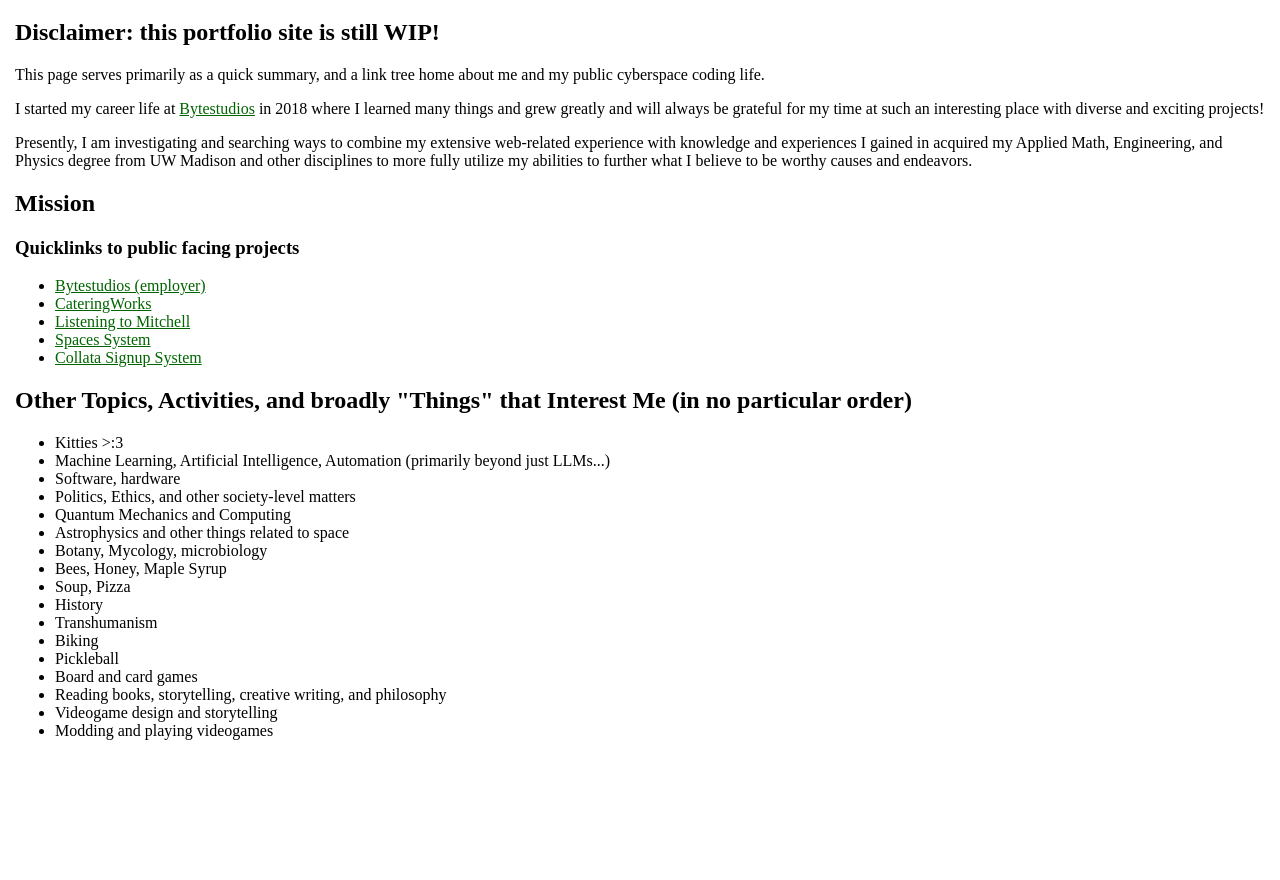
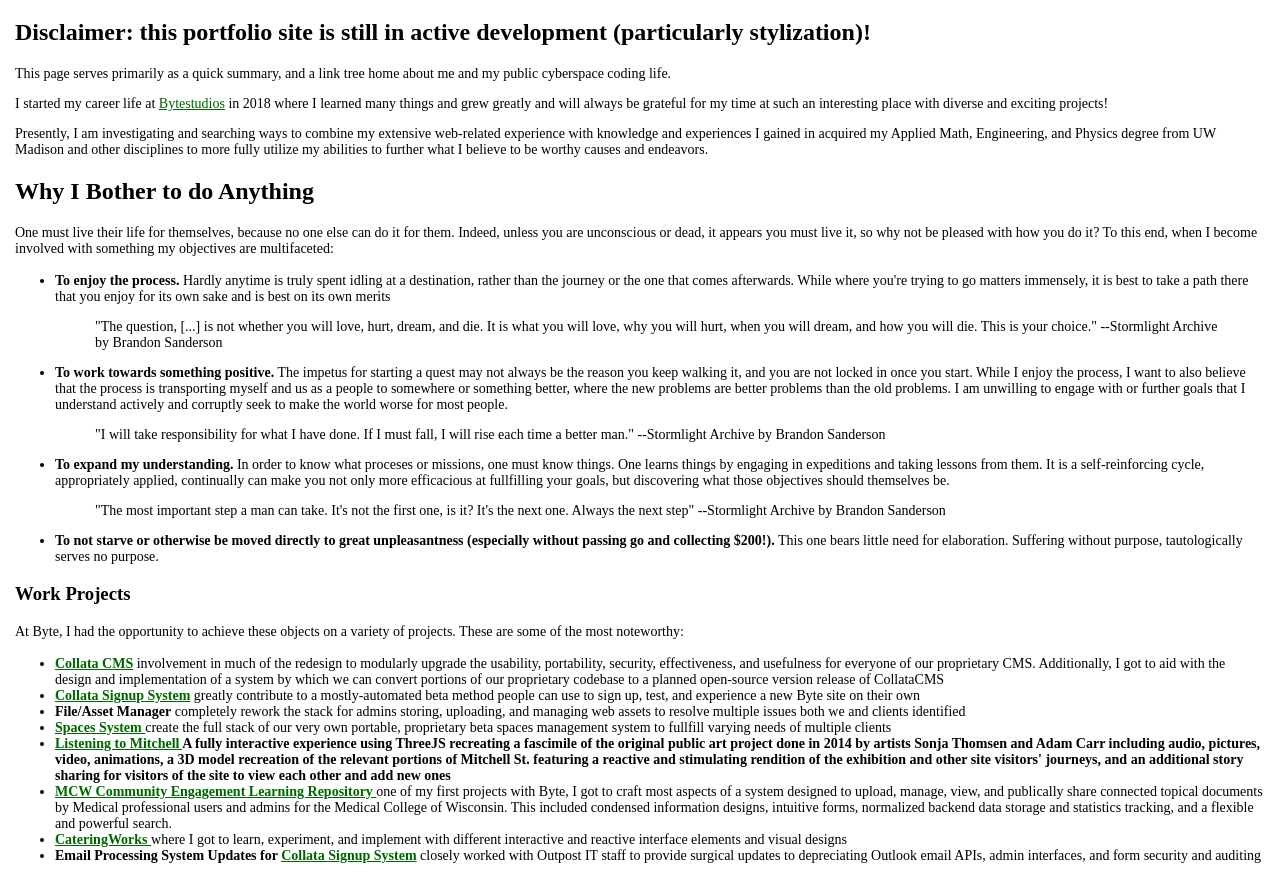
Before and after one commit to ryanatbyte/ryanatbyte.github.io, a plain HTML site: page index.html in a window 1280 px wide. Shown: the part 71-951 px from the top of the page. Before the commit the page ends 837 px from the top, so only its background shows below. Drawn offline with Linux system fonts and the light colour scheme.

Commit message:
Update index.html
initial set of content

```diff
--- a/index.html
+++ b/index.html
@@ -15,6 +15,10 @@
 				max-width: 1440px;
 				padding: 10px 15px;
 				margin: 0 auto;
+
+			}
+			p, li {
+				font-size: 14px;
 			}
 			a{
 				color: darkgreen;
@@ -34,19 +38,71 @@
 	<body class="no-js">
 		<h1>Hello world, I am Ryan! </h1>
 		<h2 class="js-hidden">Disclaimer: this page is best experienced with JavaScript enabled!</h2>
-		<h2>Disclaimer: this portfolio site is still WIP!</h2>
+		<h2>Disclaimer: this portfolio site is still in active development (particularly stylization)!</h2>
 		<p>This page serves primarily as a quick summary, and a link tree home about me and my public cyberspace coding life.</p>
 		<p>I started my career life at <a href="https://bytestudios.com">Bytestudios</a> in 2018 where I learned many things and grew greatly and will always be grateful for my time at such an interesting place with diverse and exciting projects!</p>
 		<p>Presently, I am investigating and searching ways to combine my extensive web-related experience with
 		knowledge and experiences I gained in acquired my Applied Math, Engineering, and Physics degree from UW Madison
 		and other disciplines to more fully utilize my abilities to further what I believe to be worthy causes and endeavors.</p>
 
+		<section>
+			<h2>Why I Bother to do Anything</h2>
+			<div class="description">
+				<p>One must live their life for themselves, because no one else can do it for them.
+			Indeed, unless you are unconscious or dead, it appears you must live it, so why not be pleased with how you do it?
+			To this end, when I become involved with something my objectives are multifaceted:
+					<ul>
+						<li><strong>To enjoy the process.</strong>  Hardly anytime is truly spent idling at a destination, rather than the journey or the one that comes afterwards.
+							While where you're trying to go matters immensely, it is best to take a path there that you enjoy for its own sake and is best on its own merits
+							<br/>
+							<blockquote>"The question, [...] is not whether you will love, hurt, dream, and die. It is what you will love, why you will hurt, when you will dream, and how you will die. This is your choice." --Stormlight Archive by Brandon Sanderson</blockquote>
+						</li>
+						<li><strong>To work towards something positive.</strong>  The impetus for starting a quest may not always be the reason you keep walking it, and you are not locked in once you start.
+						While I enjoy the process, I want to also believe that the process is transporting myself and us as a people to somewhere or something better, where the new problems are better problems than the old problems.
+						I am unwilling to engage with or further goals that I understand actively and corruptly seek to make the world worse for most people.
+						<br/>
+						<blockquote>"I will take responsibility for what I have done.  If I must fall, I will rise each time a better man." --Stormlight Archive by Brandon Sanderson</blockquote>
+						</li>
+
+						<li><strong>To expand my understanding.</strong>  In order to know what proceses or missions, one must know things.
+						One learns things by engaging in expeditions and taking lessons from them.
+						It is a self-reinforcing cycle, appropriately applied, continually can make you not only more efficacious at fullfilling your goals, but discovering what those objectives should themselves be.
+						<br/>
+						<blockquote>"The most important step a man can take. It's not the first one, is it? It's the next one. Always the next step" --Stormlight Archive by Brandon Sanderson</blockquote>
+
+						</li>
+						<li><strong>To not starve or otherwise be moved directly to great unpleasantness (especially without passing go and collecting $200!).</strong>  This one bears little need for elaboration.  Suffering without purpose, tautologically serves no purpose.
+						</li>
+
+					</ul>
+				</p>
+
+			</div>
+			<div class="work-projects">
+				<h3>Work Projects</h3>
+				<p>At Byte, I had the opportunity to achieve these objects on a variety of projects.  These are some of the most noteworthy:
+
+					<ul>
+						<li><strong><a href="https://collata.site">Collata CMS</a></strong> involvement in much of the  redesign to modularly upgrade the usability, portability, security, effectiveness, and usefulness for everyone of our proprietary CMS.
+						Additionally, I got to aid with the design and implementation of a system by which we can convert portions of our proprietary codebase to a planned open-source version release of CollataCMS</li>
+						<li><strong><a href="https://collata.site/signup">Collata Signup System</a></strong> greatly contribute to a mostly-automated beta method people can use to sign up, test, and experience a new Byte site on their own</li>
+
+						<li><strong>File/Asset Manager</strong> completely rework the stack for admins storing, uploading, and managing web assets to resolve multiple issues both we and clients identified</li>
+						<li><strong><a href="https://cedarburglibrary.org/spaces/">Spaces System </a></strong> create the full stack of our very own portable, proprietary beta spaces management system to fullfill varying needs of multiple clients</li>
 
 
-		<section>
-			<h2>Mission</h2>
-			<div class="description"></div>
-			<div class="work-projects">
+						<li><strong><a href="https://www.mpl.org/listening-to-mitchell/">Listening to Mitchell </a>A fully interactive experience using ThreeJS recreating a fascimile of the original public art project done in 2014 by artists Sonja Thomsen and Adam Carr including audio, pictures, video, animations,
+							a 3D model recreation of the relevant portions of Mitchell St. featuring a reactive and stimulating rendition of the exhibition and other site visitors' journeys, and an additional story sharing for visitors of the site to view each other and add new ones</strong></li>
+
+						<li><strong><a href="https://celr.mcw.edu">MCW Community Engagement Learning Repository  </a></strong> one of my first projects with Byte, I got to craft most aspects of a system designed to upload, manage, view, and publically share connected topical documents by  Medical professional users and admins for the Medical College of Wisconsin. This included condensed information designs, intuitive forms, normalized backend data storage and statistics tracking, and a flexible and powerful search.</li>
+
+						<li><strong><a href="https://cateringworks.com">CateringWorks </a></strong> where I got to learn, experiment, and implement with different interactive and reactive interface elements and visual designs </li>
+
+						<li><strong>Email Processing System Updates for <a href="https://outpost.coop">Collata Signup System</a></strong> closely worked with Outpost IT staff to provide surgical updates to depreciating Outlook email APIs, admin interfaces, and form security and auditing</li>
+
+
+					</ul>
+				</p>
 
 				<!-- Listening to Mitchel
 				New File Manger
```
